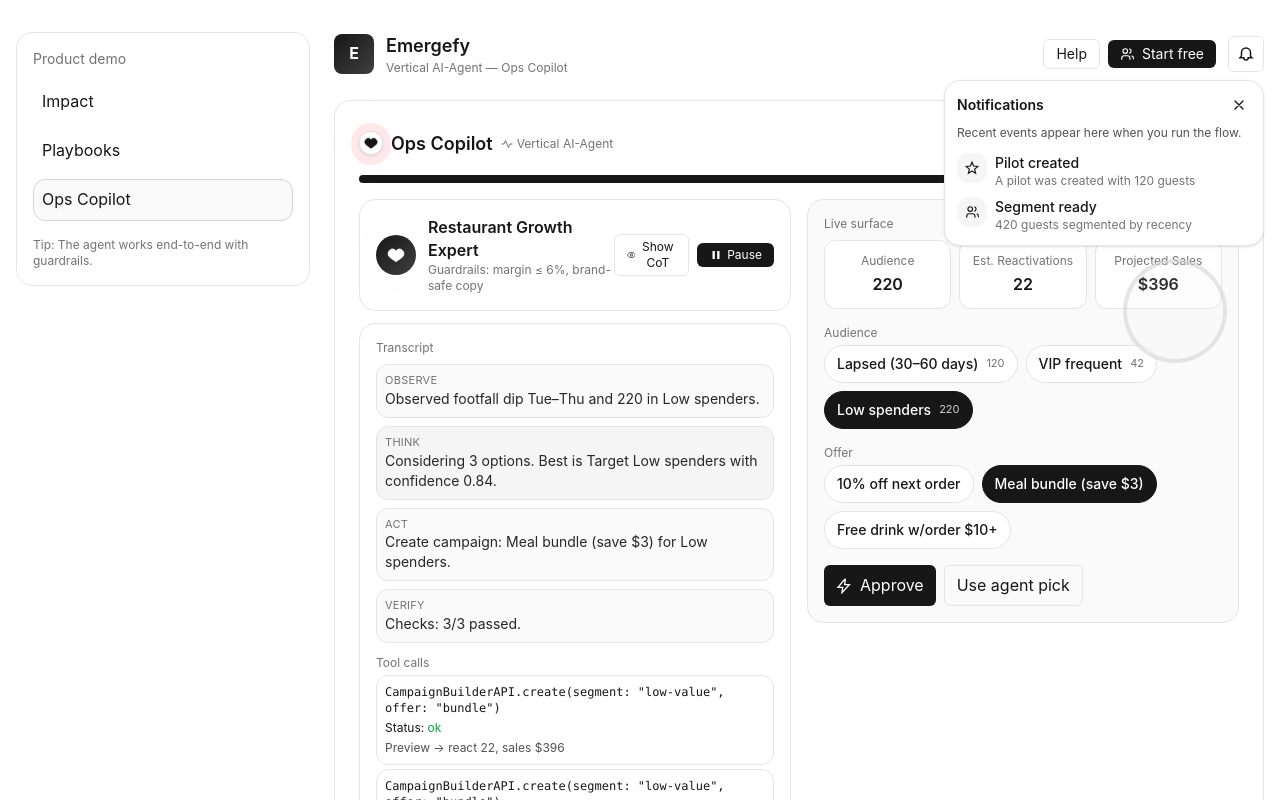
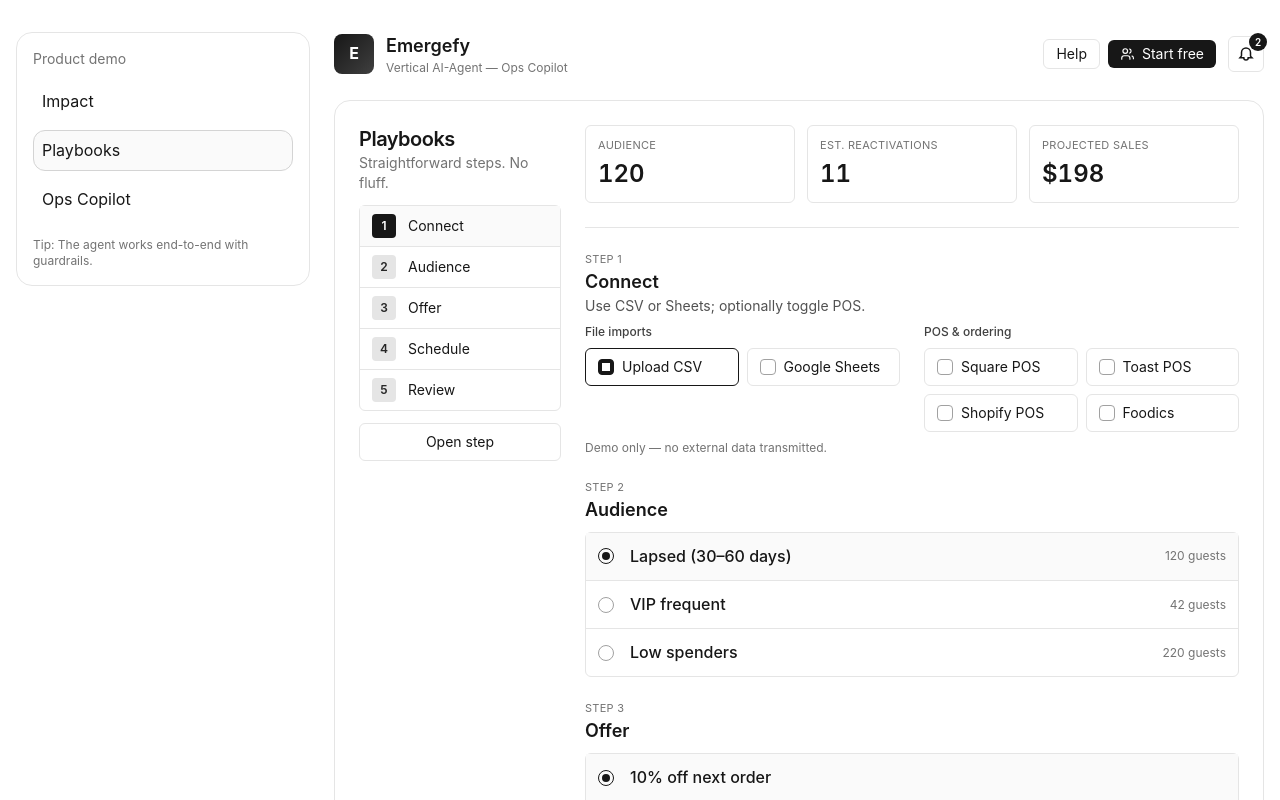
Before and after one commit to ameen-yasin/emergefy-core-demo, a React (Vite) app: page / in a window 1280 px wide. Shown: the top 800 px of the page. Built offline with nearby package versions, Linux system fonts and the light colour scheme.

Commit message:
update notification and open to builder flow

```diff
--- a/src/demo2.tsx
+++ b/src/demo2.tsx
@@ -279,7 +279,7 @@ function WizardModal({
 -------------------------------------------------*/
 
 export default function InteractiveDemoPage() {
-  const [screen, setScreen] = useState<"agent" | "flow" | "dashboard">("agent");
+  const [screen, setScreen] = useState<"agent" | "flow" | "dashboard">("flow");
   useEffect(() => { track("page_view", { page: "vertical_ai_agent_ops_copilot" }); runTestsOnce(); }, []);
   return (
     <div className="min-h-screen bg-white text-neutral-900 antialiased py-8">
@@ -358,41 +358,68 @@ function MobileNav({ active, onChange }: { active: "agent" | "flow" | "dashboard
 }
 
 function DemoBell() {
+  // Keep panel closed initially
   const [open, setOpen] = useState(false);
-  useEffect(() => { const t = setTimeout(() => setOpen(true), 1200); return () => clearTimeout(t); }, []);
+
+  // Your demo notifications
+  const notifications = useMemo(
+    () => [
+      { id: "n1", title: "Pilot created", desc: "A pilot was created with 120 guests", icon: <IconStar /> },
+      { id: "n2", title: "Segment ready", desc: "420 guests segmented by recency", icon: <IconUsers /> },
+    ],
+    []
+  );
+
+  const count = notifications.length;
+
   return (
     <div className="relative">
-      <button onClick={() => { setOpen((s) => !s); track("open_notifications"); }} aria-label="notifications" className="p-2 rounded-md border border-neutral-200 hover:bg-neutral-50">
+      <button
+        onClick={() => {
+          setOpen((s) => !s);
+          track("open_notifications");
+        }}
+        aria-label="notifications"
+        className="relative p-2 rounded-md border border-neutral-200 hover:bg-neutral-50"
+      >
         <IconBell />
+        {/* Badge */}
+        {count > 0 && (
+          <span
+            aria-label={`${count} notifications`}
+            className="absolute -top-1 -right-1 min-w-[18px] h-[18px] px-1 rounded-full bg-neutral-900 text-white text-[10px] leading-[18px] text-center font-semibold"
+          >
+            {count > 99 ? "99+" : count}
+          </span>
+        )}
       </button>
+
       {open && (
         <div className="absolute right-0 mt-2 w-80 bg-white border border-neutral-200 rounded-2xl shadow p-3 z-50">
           <div className="flex items-center justify-between text-sm">
             <div className="font-semibold">Notifications</div>
-            <button onClick={() => setOpen(false)} className="p-1 rounded-md hover:bg-neutral-50"><IconX /></button>
+            <button onClick={() => setOpen(false)} className="p-1 rounded-md hover:bg-neutral-50">
+              <IconX />
+            </button>
           </div>
           <div className="mt-2 text-xs text-neutral-600">Recent events appear here when you run the flow.</div>
           <ul className="mt-3 space-y-2 text-sm">
-            <li className="flex items-start gap-2">
-              <div className="p-2 rounded-xl bg-neutral-100"><IconStar /></div>
-              <div>
-                <div className="font-medium">Pilot created</div>
-                <div className="text-xs text-neutral-500">A pilot was created with 120 guests</div>
-              </div>
-            </li>
-            <li className="flex items-start gap-2">
-              <div className="p-2 rounded-xl bg-neutral-100"><IconUsers /></div>
-              <div>
-                <div className="font-medium">Segment ready</div>
-                <div className="text-xs text-neutral-500">420 guests segmented by recency</div>
-              </div>
-            </li>
+            {notifications.map((n) => (
+              <li key={n.id} className="flex items-start gap-2">
+                <div className="p-2 rounded-xl bg-neutral-100">{n.icon}</div>
+                <div>
+                  <div className="font-medium">{n.title}</div>
+                  <div className="text-xs text-neutral-500">{n.desc}</div>
+                </div>
+              </li>
+            ))}
           </ul>
         </div>
       )}
     </div>
   );
 }
+
 
 /* ------------------------------------------------
    Agent (Ops Copilot)
```
